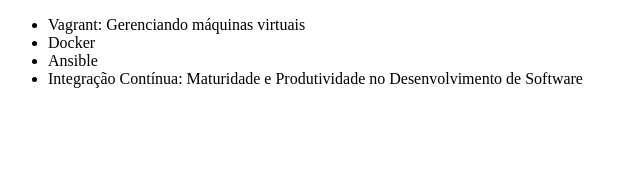
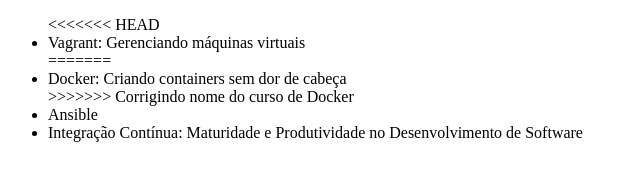
Before and after one commit to trsaints/curso-git-alura, a website: page index.html in a window 1280 px wide. Shown: the whole page, without its empty margins (0-640 px from the left). Drawn offline with Linux system fonts and the light colour scheme.

Commit message:
Ajustado conflito entre Master e Titulo

```diff
--- a/index.html
+++ b/index.html
@@ -7,8 +7,11 @@
 </head>
 <body>
     <ul>
+<<<<<<< HEAD
         <li>Vagrant: Gerenciando máquinas virtuais</li>
-        <li>Docker</li>
+=======
+        <li>Docker: Criando containers sem dor de cabeça</li>
+>>>>>>> Corrigindo nome do curso de Docker
         <li>Ansible</li>
         <li>Integração Contínua: Maturidade e Produtividade no Desenvolvimento de Software</li>
     </ul>
```
